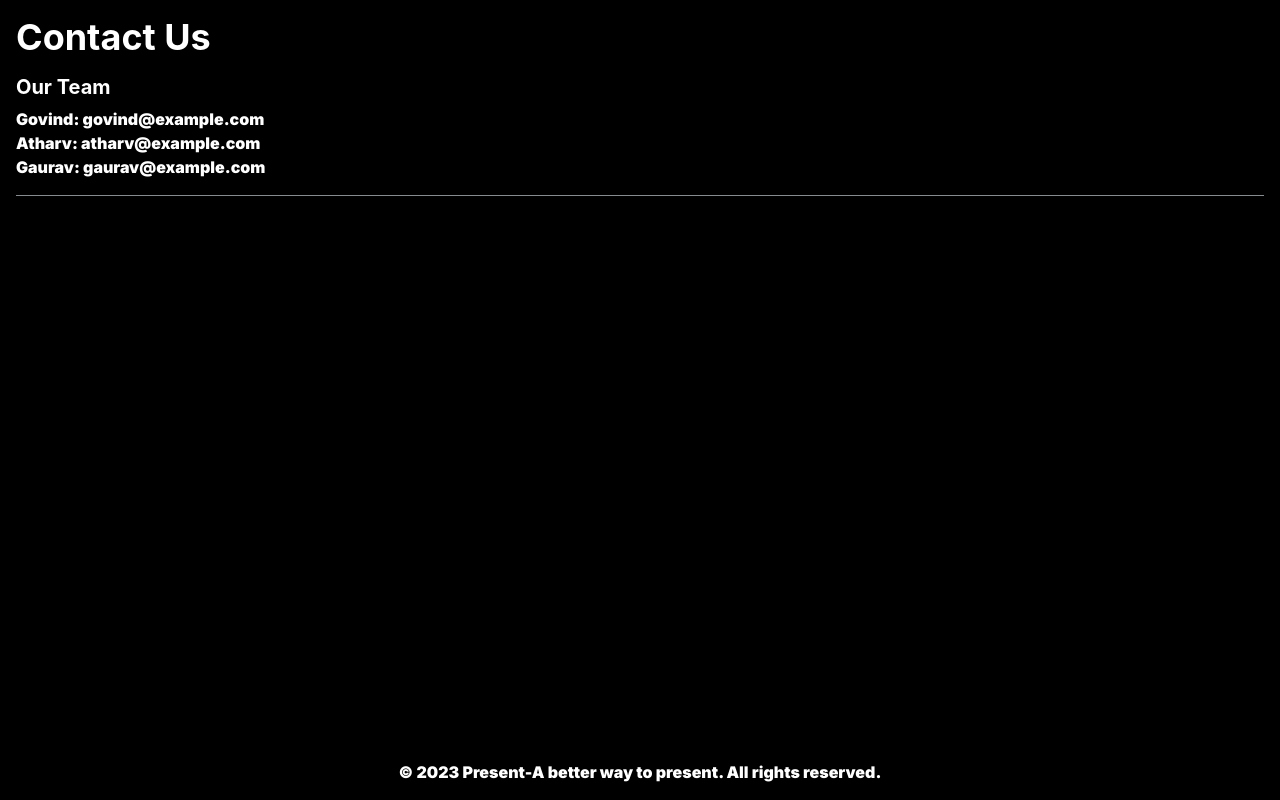
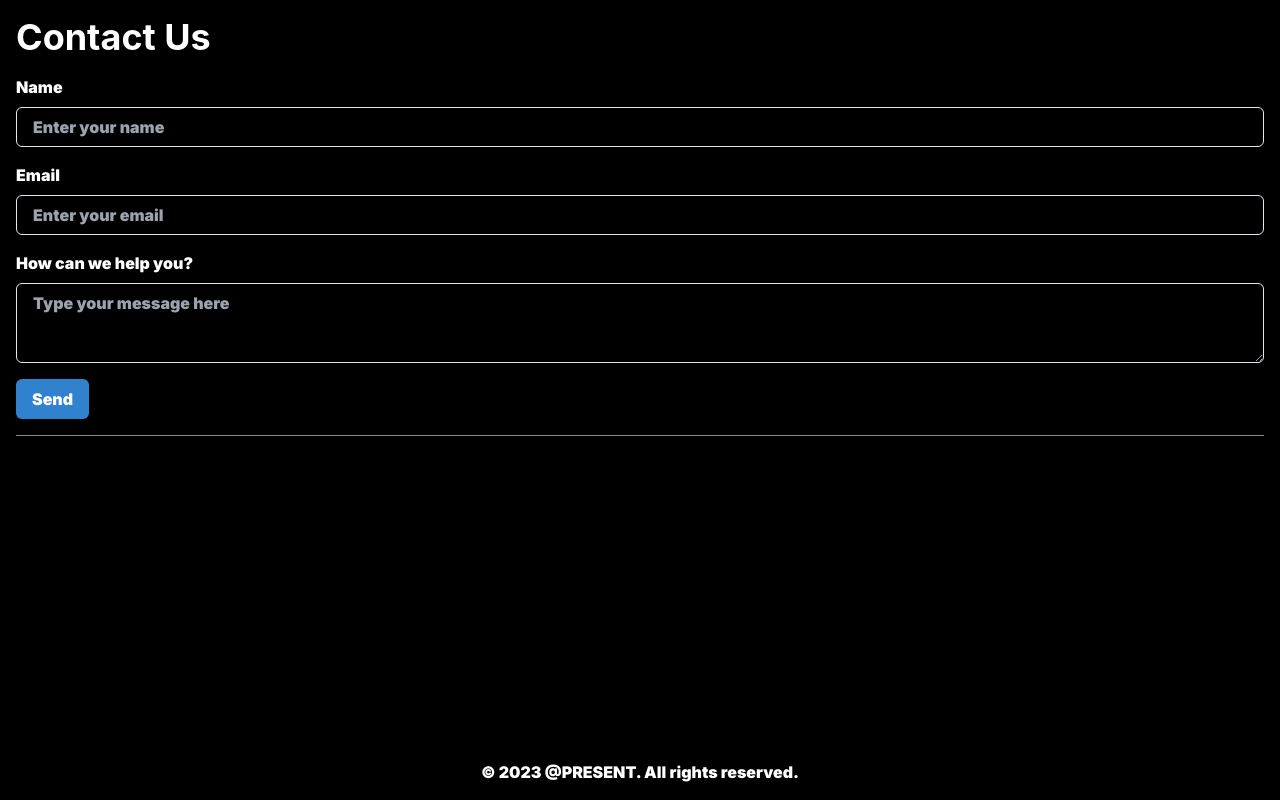
Before and after one commit to atharvaneu/present, a Next.js app in the folder client/: page /contactus in a window 1280 px wide. Built offline with nearby package versions, Linux system fonts and the light colour scheme; a web font is replaced by a local one.

Commit message:
updated form in page

```diff
--- a/client/src/pages/contactus/index.tsx
+++ b/client/src/pages/contactus/index.tsx
@@ -1,51 +1,95 @@
-import React from 'react';
+import React, { useState } from 'react';
 import {
   Box,
   Heading,
-  List,
-  ListItem,
-  Link,
+  FormControl,
+  FormLabel,
+  Input,
+  Textarea,
+  Button,
+  Text,
   Divider,
-  Text,
 } from '@chakra-ui/react';
 
 function ContactUs() {
+  const [formData, setFormData] = useState({
+    name: '',
+    email: '',
+    message: '',
+  });
+
+  const handleChange = (e: { target: { name: any; value: any; }; }) => {
+    const { name, value } = e.target;
+    setFormData((prevData) => ({
+      ...prevData,
+      [name]: value,
+    }));
+  };
+
+  const handleSubmit = (e: { preventDefault: () => void; }) => {
+    e.preventDefault();
+    // Add functionality to handle form submission here
+    console.log('Form submitted:', formData);
+    // You can add logic to send form data to your backend or display a success message here
+  };
+
   return (
     <Box
       p="4"
       backgroundColor="black"
       color="white"
-      minHeight="100vh" // Ensures the content takes at least the full viewport height
+      minHeight="100vh"
       display="flex"
       flexDirection="column"
     >
-      <Box flex="1"> {/* This Box will hold the main content */}
+      <Box flex="1">
         <Heading as="h1" mb="4">
           Contact Us
         </Heading>
-        <Box>
-          <Heading as="h2" size="md" mb="2">
-            Our Team
-          </Heading>
-          <List styleType="none" ml="0" mb="4">
-            <ListItem>
-              <strong>Govind</strong>:{' '}
-              <Link href="mailto:govind@example.com">govind@example.com</Link>
-            </ListItem>
-            <ListItem>
-              <strong>Atharv</strong>:{' '}
-              <Link href="mailto:atharv@example.com">atharv@example.com</Link>
-            </ListItem>
-            <ListItem>
-              <strong>Gaurav</strong>:{' '}
-              <Link href="mailto:gaurav@example.com">gaurav@example.com</Link>
-            </ListItem>
-          </List>
-        </Box>
+        <form onSubmit={handleSubmit}>
+          <FormControl mb="4">
+            <FormLabel htmlFor="name">Name</FormLabel>
+            <Input
+              type="text"
+              id="name"
+              name="name"
+              value={formData.name}
+              onChange={handleChange}
+              placeholder="Enter your name"
+              required
+            />
+          </FormControl>
+          <FormControl mb="4">
+            <FormLabel htmlFor="email">Email</FormLabel>
+            <Input
+              type="email"
+              id="email"
+              name="email"
+              value={formData.email}
+              onChange={handleChange}
+              placeholder="Enter your email"
+              required
+            />
+          </FormControl>
+          <FormControl mb="4">
+            <FormLabel htmlFor="message">How can we help you?</FormLabel>
+            <Textarea
+              id="message"
+              name="message"
+              value={formData.message}
+              onChange={handleChange}
+              placeholder="Type your message here"
+              required
+            />
+          </FormControl>
+          <Button type="submit" colorScheme="blue">
+            Send
+          </Button>
+        </form>
         <Divider my="4" />
       </Box>
       <footer>
-        <Text textAlign="center">&copy; 2023 Present-A better way to present. All rights reserved.</Text>
+        <Text textAlign="center">&copy; 2023 @PRESENT. All rights reserved.</Text>
       </footer>
     </Box>
   );
```
